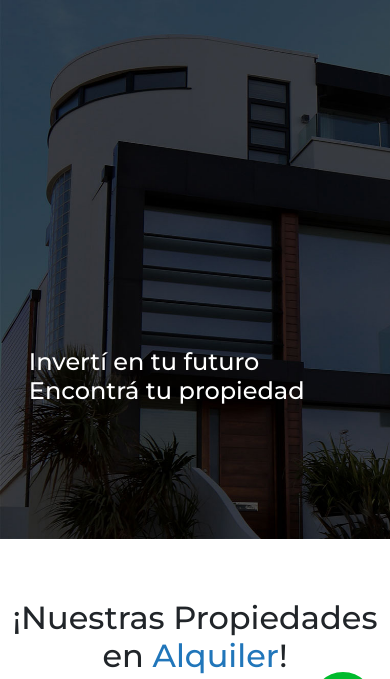
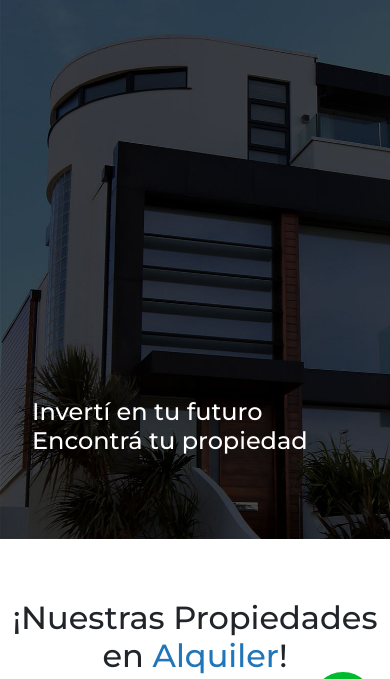
Before and after one commit to brownvictoria/bienes-raices-coder, a website: page index.html in a window 390 px wide. Shown: the part 94-773 px from the top of the page. Drawn offline with nearby package versions, Linux system fonts and the light colour scheme.

Commit message:
version 5

```diff
--- a/Scss/style.scss
+++ b/Scss/style.scss
@@ -30,15 +30,16 @@ header.inicio__header {
     }
   }
 
-  h1.header__Titulo {
+    h1.header__Titulo {
     color: #ffffff;
     font-size: 2rem;
     font-family: $fontMonserrat;
-    font-weight: 500px;
-    padding: 22rem 0rem 0rem 1rem;
+    /*font-weight: 500px;*/
+    padding: 22rem 0rem 0rem 6.8rem;
     text-align: left !important;
   }
 }
+
 
 @media screen and (max-width: 480px) {
   header {
@@ -54,10 +55,12 @@ header.inicio__header {
   header h1 {
     font-size: 1.5rem !important;
     text-align: left;
+    padding:0rem !important;
     display: flex;
     position: absolute;
-    left: 0.8rem;
-    top: 20px;
+    left: 2rem;
+    top:50%;
+
   }
 }
 
--- a/index.html
+++ b/index.html
@@ -32,7 +32,7 @@
     <header class="container-fluid inicio__header">
       <nav class="navbar navbar-expand-lg  navbar-light">
         <div class="container">
-           <a class="navbar-brand  col-8 justify-content-start" href="https://brownvictoria.com"
+           <a class="navbar-brand  col-8 justify-content-start" href="https://brownvictoria.github.io/bienes-raices-coder/"
               ><img class="animacion__agrandar" src=".\Imgenes\logo-blanco.png" alt="Logo Bienes Raices"
            /></a>
                  <button
@@ -81,11 +81,12 @@
         </div>
       </nav>
         <!-- Titulo-->
-
-      <h1 class="container header__Titulo">
+<div class="titulo__header-titulo">
+      <h1 class="header__Titulo">
         Invertí en tu futuro <br />
         Encontrá tu propiedad
       </h1>
+    </div>
     </header>
 
     <!-- Contenedor de todas las tarjetas-->
--- a/package.json
+++ b/package.json
@@ -22,5 +22,5 @@
     "url": "https://github.com/brownvictoria/bienes-raices-coder/issues"
   },
   "homepage": "https://github.com/brownvictoria/bienes-raices-coder#readme",
-  "description": ""
+  "description": "Proyecto Final"
 }
```
Also changed, not shown: Css/style.css.
